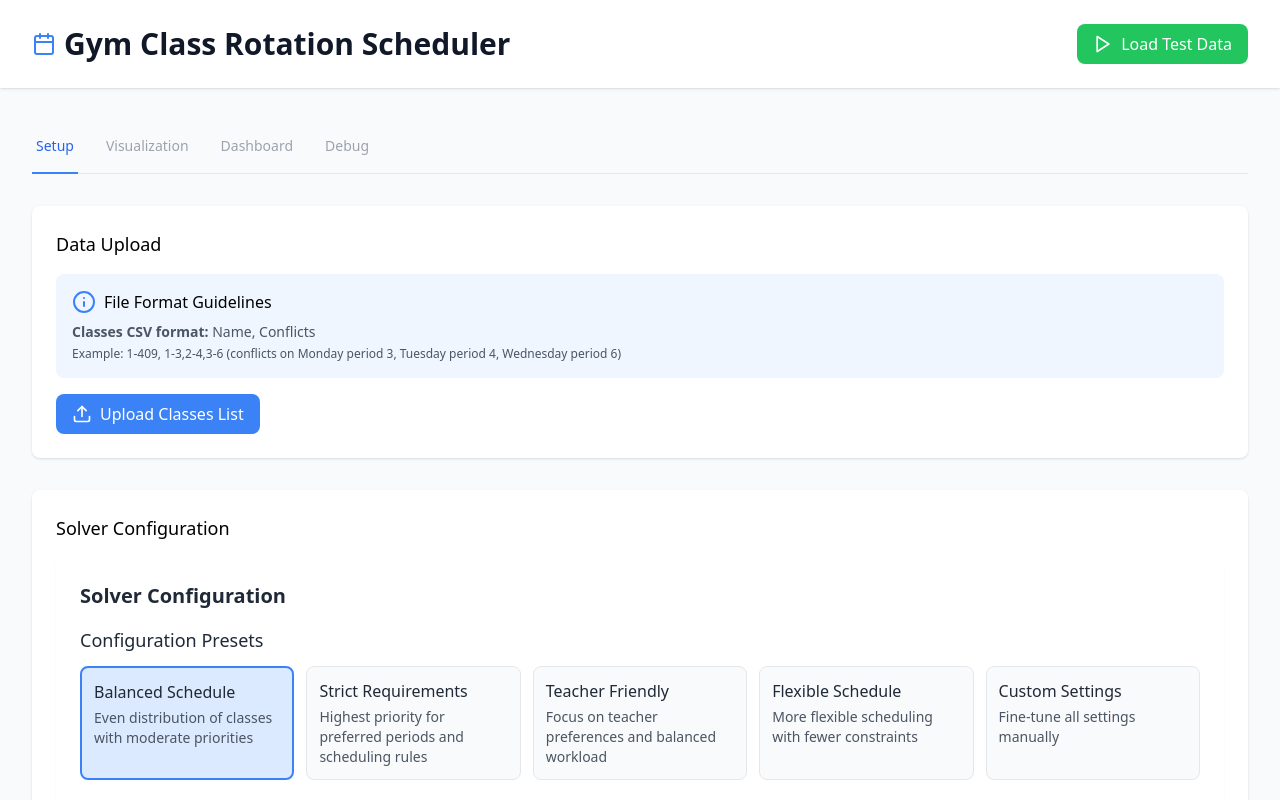
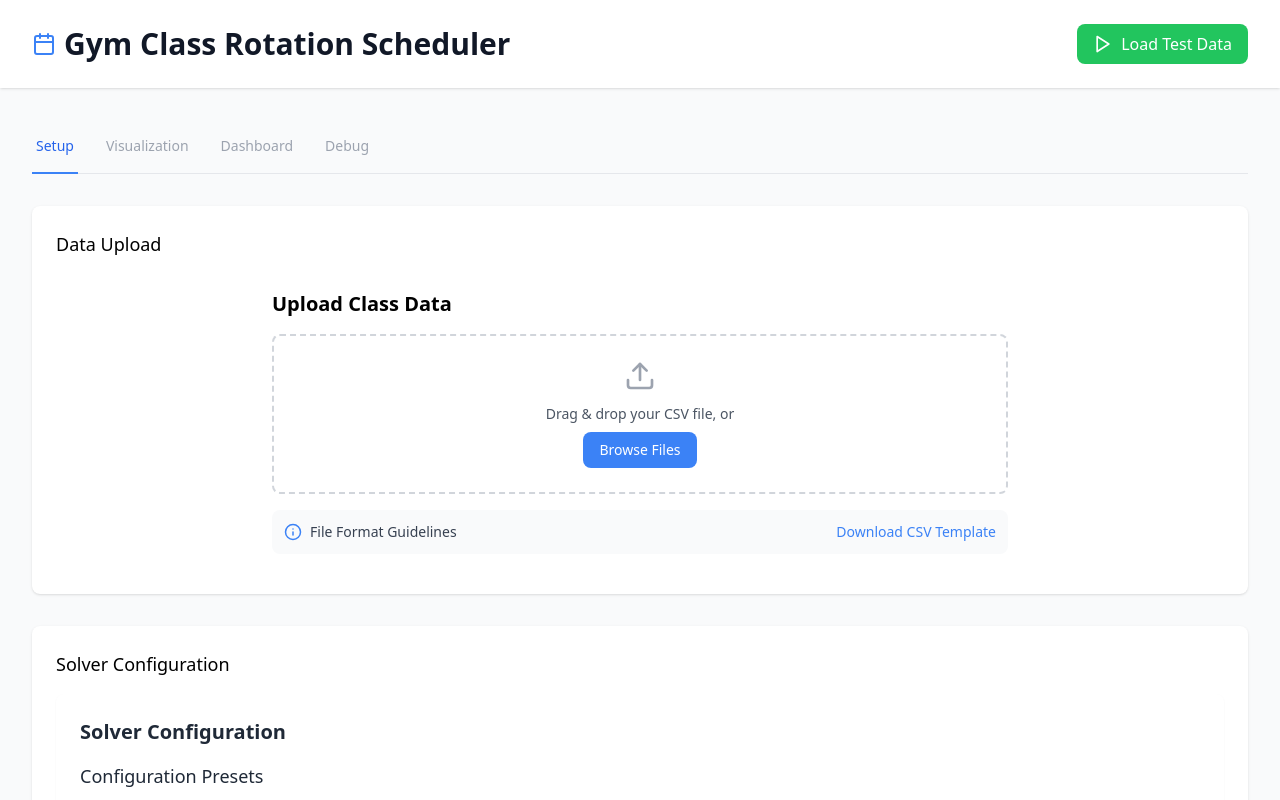
Before and after one commit to danfeder/bolt_v2, a React (Vite) app: page / in a window 1280 px wide. Shown: the top 800 px of the page. Built offline with nearby package versions, Linux system fonts and the light colour scheme.

Commit message:
Fix FileUpload component and tests with ~82% coverage

```diff
--- a/src/components/FileUpload.tsx
+++ b/src/components/FileUpload.tsx
@@ -1,47 +1,75 @@
-import React, { useCallback } from 'react';
-import { Upload, Info } from 'lucide-react';
+import React, { useCallback, useState } from 'react';
+import { Upload, Info, File, X, CheckCircle, AlertTriangle } from 'lucide-react';
 import { parseClassesCSV } from '../lib/csvParser';
 import { useScheduleStore } from '../store/scheduleStore';
+import type { Class } from '../types';
 
-export const FileUpload: React.FC = () => {
-  const { setClasses } = useScheduleStore();
+/**
+ * Interface for the drag-and-drop zone component
+ */
+interface DropZoneProps {
+  onFileSelect: (file: File) => void;
+  isUploading: boolean;
+}
 
-  const handleFileUpload = useCallback(async (event: React.ChangeEvent<HTMLInputElement>) => {
-    const file = event.target.files?.[0];
-    if (!file) return;
+/**
+ * Component for drag-and-drop file upload
+ */
+const DropZone: React.FC<DropZoneProps> = ({ onFileSelect, isUploading }) => {
+  const [isDragging, setIsDragging] = useState(false);
 
-    const reader = new FileReader();
-    reader.onload = (e) => {
-      const text = e.target?.result as string;
-      const classes = parseClassesCSV(text);
-      setClasses(classes);
-    };
-    reader.readAsText(file);
-  }, [setClasses]);
+  const handleDragOver = useCallback((e: React.DragEvent) => {
+    e.preventDefault();
+    setIsDragging(true);
+  }, []);
+
+  const handleDragLeave = useCallback((e: React.DragEvent) => {
+    e.preventDefault();
+    setIsDragging(false);
+  }, []);
+
+  const handleDrop = useCallback((e: React.DragEvent) => {
+    e.preventDefault();
+    setIsDragging(false);
+
+    if (e.dataTransfer.files && e.dataTransfer.files.length > 0) {
+      const file = e.dataTransfer.files[0];
+      if (file.type === 'text/csv' || file.name.endsWith('.csv')) {
+        onFileSelect(file);
+      }
+    }
+  }, [onFileSelect]);
+
+  const handleFileSelect = useCallback((e: React.ChangeEvent<HTMLInputElement>) => {
+    if (e.target.files && e.target.files.length > 0) {
+      onFileSelect(e.target.files[0]);
+    }
+  }, [onFileSelect]);
 
   return (
-    <div className="space-y-4">
-      <div className="flex flex-col gap-4">
-        <div className="bg-blue-50 p-4 rounded-lg">
-          <div className="flex items-center gap-2 mb-2">
-            <Info className="text-blue-500" />
-            <h3 className="font-medium">File Format Guidelines</h3>
-          </div>
-          <div className="text-sm text-gray-600">
-            <p><strong>Classes CSV format:</strong> Name, Conflicts</p>
-            <p className="text-xs mt-1">Example: 1-409, 1-3,2-4,3-6 (conflicts on Monday period 3, Tuesday period 4, Wednesday period 6)</p>
-          </div>
-        </div>
+    <div
+      className={`border-2 border-dashed rounded-lg p-6 transition-colors text-center
+        ${isDragging ? 'border-blue-500 bg-blue-50' : 'border-gray-300'}
+        ${isUploading ? 'bg-gray-50 opacity-75' : ''}`}
+      onDragOver={handleDragOver}
+      onDragLeave={handleDragLeave}
+      onDrop={handleDrop}
+    >
+      <div className="flex flex-col items-center justify-center gap-3">
+        <Upload className={isDragging ? 'text-blue-500' : 'text-gray-400'} size={32} />
 
-        <div className="flex items-center gap-4">
-          <label className="flex items-center gap-2 px-4 py-2 bg-blue-500 text-white rounded-lg cursor-pointer hover:bg-blue-600">
-            <Upload size={20} />
-            <span>Upload Classes List</span>
+        <div className="text-sm text-gray-600">
+          <p className="font-medium">
+            {isDragging ? 'Drop your CSV file here' : 'Drag & drop your CSV file, or'}
+          </p>
+          <label className="mt-2 inline-block px-4 py-2 bg-blue-500 text-white rounded-lg cursor-pointer hover:bg-blue-600">
+            <span>Browse Files</span>
             <input
               type="file"
               accept=".csv"
               className="hidden"
-              onChange={handleFileUpload}
+              onChange={handleFileSelect}
+              disabled={isUploading}
             />
           </label>
         </div>
@@ -49,3 +77,286 @@ export const FileUpload: React.FC = () => {
     </div>
   );
 };
+
+/**
+ * Interface for the file info component
+ */
+interface FileInfoProps {
+  file: File;
+  onRemove: () => void;
+  validationStatus?: 'valid' | 'invalid' | 'loading';
+  validationMessage?: string;
+}
+
+/**
+ * Component for displaying uploaded file information
+ */
+const FileInfo: React.FC<FileInfoProps> = ({
+  file,
+  onRemove,
+  validationStatus = 'loading',
+  validationMessage
+}) => {
+  return (
+    <div className="flex items-center gap-3 p-3 bg-gray-50 rounded-lg">
+      <File className="text-blue-500" size={24} />
+
+      <div className="flex-1 overflow-hidden">
+        <p className="font-medium text-gray-800 text-sm truncate">{file.name}</p>
+        <p className="text-xs text-gray-500">{(file.size / 1024).toFixed(0)} KB</p>
+      </div>
+
+      <div className="flex items-center gap-2">
+        {validationStatus === 'loading' && (
+          <div className="animate-pulse w-5 h-5 bg-blue-200 rounded-full"></div>
+        )}
+
+        {validationStatus === 'valid' && (
+          <CheckCircle className="text-green-500" size={20} />
+        )}
+
+        {validationStatus === 'invalid' && (
+          <AlertTriangle className="text-red-500" size={20} />
+        )}
+
+        <button
+          onClick={onRemove}
+          className="p-1 text-gray-400 hover:text-red-500 rounded-full hover:bg-gray-100"
+          aria-label="remove file"
+        >
+          <X size={18} />
+        </button>
+      </div>
+
+      {validationMessage && validationStatus === 'invalid' && (
+        <div className="text-red-500 text-xs mt-1 w-full">
+          {validationMessage}
+        </div>
+      )}
+    </div>
+  );
+};
+
+/**
+ * Interface for the data preview component
+ */
+interface ClassPreviewProps {
+  classes: Class[];
+  onImport: () => void;
+  isLoading: boolean;
+}
+
+/**
+ * Component for previewing parsed class data
+ */
+const ClassPreview: React.FC<ClassPreviewProps> = ({ classes, onImport, isLoading }) => {
+  if (classes.length === 0) {
+    return null;
+  }
+
+  return (
+    <div className="mt-4 border rounded-lg overflow-hidden">
+      <div className="bg-gray-50 p-3 border-b flex justify-between items-center">
+        <h3 className="font-medium text-gray-800">Preview ({classes.length} classes)</h3>
+        <button
+          onClick={onImport}
+          disabled={isLoading}
+          className={`px-4 py-1 rounded-lg text-white text-sm ${
+            isLoading ? 'bg-gray-400' : 'bg-green-500 hover:bg-green-600'
+          }`}
+        >
+          {isLoading ? 'Importing...' : 'Import Classes'}
+        </button>
+      </div>
+
+      <div className="overflow-x-auto max-h-64 overflow-y-auto">
+        <table className="min-w-full divide-y divide-gray-200">
+          <thead className="bg-gray-50">
+            <tr>
+              <th className="px-3 py-2 text-left text-xs font-medium text-gray-500 uppercase tracking-wider">Name</th>
+              <th className="px-3 py-2 text-left text-xs font-medium text-gray-500 uppercase tracking-wider">Grade</th>
+              <th className="px-3 py-2 text-left text-xs font-medium text-gray-500 uppercase tracking-wider">Conflicts</th>
+              <th className="px-3 py-2 text-left text-xs font-medium text-gray-500 uppercase tracking-wider">Required</th>
+            </tr>
+          </thead>
+          <tbody className="bg-white divide-y divide-gray-200">
+            {classes.slice(0, 5).map((cls, index) => (
+              <tr key={index}>
+                <td className="px-3 py-2 whitespace-nowrap text-sm font-medium text-gray-800">{cls.name}</td>
+                <td className="px-3 py-2 whitespace-nowrap text-sm text-gray-500">{cls.grade}</td>
+                <td className="px-3 py-2 whitespace-nowrap text-sm text-gray-500">
+                  {cls.conflicts.length}
+                </td>
+                <td className="px-3 py-2 whitespace-nowrap text-sm text-gray-500">
+                  {cls.required_periods.length}
+                </td>
+              </tr>
+            ))}
+            {classes.length > 5 && (
+              <tr>
+                <td colSpan={4} className="px-3 py-2 text-sm text-gray-500 text-center">
+                  ...and {classes.length - 5} more
+                </td>
+              </tr>
+            )}
+          </tbody>
+        </table>
+      </div>
+    </div>
+  );
+};
+
+/**
+ * Interface for the template download component
+ */
+interface TemplateDownloadProps {
+  onDownload: () => void;
+}
+
+/**
+ * Component for downloading CSV templates
+ */
+const TemplateDownload: React.FC<TemplateDownloadProps> = ({ onDownload }) => {
+  return (
+    <div className="flex items-center justify-between p-3 bg-gray-50 rounded-lg mt-4">
+      <div className="flex items-center gap-2">
+        <Info className="text-blue-500" size={18} />
+        <span className="text-sm font-medium text-gray-700">File Format Guidelines</span>
+      </div>
+      <button
+        onClick={onDownload}
+        className="text-sm text-blue-500 hover:text-blue-700"
+      >
+        Download CSV Template
+      </button>
+    </div>
+  );
+};
+
+/**
+ * Main FileUpload component
+ */
+export const FileUpload: React.FC = () => {
+  const setClasses = useScheduleStore(state => state.setClasses);
+  const [file, setFile] = useState<File | null>(null);
+  const [isUploading, setIsUploading] = useState(false);
+  const [parsedClasses, setParsedClasses] = useState<Class[]>([]);
+  const [validationStatus, setValidationStatus] = useState<'valid' | 'invalid' | 'loading'>('loading');
+  const [validationMessage, setValidationMessage] = useState('');
+  const [importLoading, setImportLoading] = useState(false);
+
+  // Handle file selection
+  const handleFileSelect = useCallback(async (selectedFile: File) => {
+    setFile(selectedFile);
+    setIsUploading(true);
+    setValidationStatus('loading');
+    setValidationMessage('');
+    setParsedClasses([]);
+
+    try {
+      // Read the file
+      const reader = new FileReader();
+      reader.onload = async (e) => {
+        try {
+          const csvContent = e.target?.result as string;
+
+          // Parse the CSV
+          const classes = parseClassesCSV(csvContent);
+
+          if (classes.length === 0) {
+            setValidationStatus('invalid');
+            setValidationMessage('No valid classes found in the CSV file.');
+          } else {
+            setParsedClasses(classes);
+            setValidationStatus('valid');
+          }
+        } catch (error) {
+          setValidationStatus('invalid');
+          setValidationMessage((error as Error).message);
+        } finally {
+          setIsUploading(false);
+        }
+      };
+
+      reader.onerror = () => {
+        setValidationStatus('invalid');
+        setValidationMessage('Error reading the file.');
+        setIsUploading(false);
+      };
+
+      reader.readAsText(selectedFile);
+    } catch (error) {
+      setValidationStatus('invalid');
+      setValidationMessage((error as Error).message);
+      setIsUploading(false);
+    }
+  }, []);
+
+  // Handle file removal
+  const handleRemoveFile = useCallback(() => {
+    setFile(null);
+    setParsedClasses([]);
+  }, []);
+
+  // Handle class import
+  const handleImportClasses = useCallback(() => {
+    if (parsedClasses.length > 0) {
+      setImportLoading(true);
+
+      // Simulate a short loading time for better UX
+      setTimeout(() => {
+        setClasses(parsedClasses);
+        setImportLoading(false);
+      }, 500);
+    }
+  }, [parsedClasses, setClasses]);
+
+  // Handle template download
+  const handleDownloadTemplate = useCallback(() => {
+    // Create template CSV content
+    const templateContent = `name,grade,day_conflicts,period_conflicts,required_date,required_period
+1-101,1,"Monday,Wednesday","3,5","2025-03-15,2025-03-22","2,4"
+2-202,2,"Tuesday,Thursday","1,4",,`;
+
+    // Create a blob and download link
+    const blob = new Blob([templateContent], { type: 'text/csv' });
+    const url = URL.createObjectURL(blob);
+    const link = document.createElement('a');
+    link.setAttribute('href', url);
+    link.setAttribute('download', 'class_template.csv');
+    document.body.appendChild(link);
+    link.click();
+    document.body.removeChild(link);
+    URL.revokeObjectURL(url);
+  }, []);
+
+  return (
+    <div className="p-4 max-w-3xl mx-auto">
+      <h2 className="text-xl font-bold mb-4">Upload Class Data</h2>
+
+      {!file ? (
+        <>
+          <DropZone onFileSelect={handleFileSelect} isUploading={isUploading} />
+          <TemplateDownload onDownload={handleDownloadTemplate} />
+        </>
+      ) : (
+        <>
+          <FileInfo
+            file={file}
+            onRemove={handleRemoveFile}
+            validationStatus={validationStatus}
+            validationMessage={validationMessage}
+          />
+
+          {validationStatus === 'valid' && (
+            <ClassPreview
+              classes={parsedClasses}
+              onImport={handleImportClasses}
+              isLoading={importLoading}
+            />
+          )}
+        </>
+      )}
+    </div>
+  );
+};
```
Also changed, not shown: memory-bank/test_improvements.md (+36 -30 lines), 1 other file (tests, documents, lock files or other folders).
